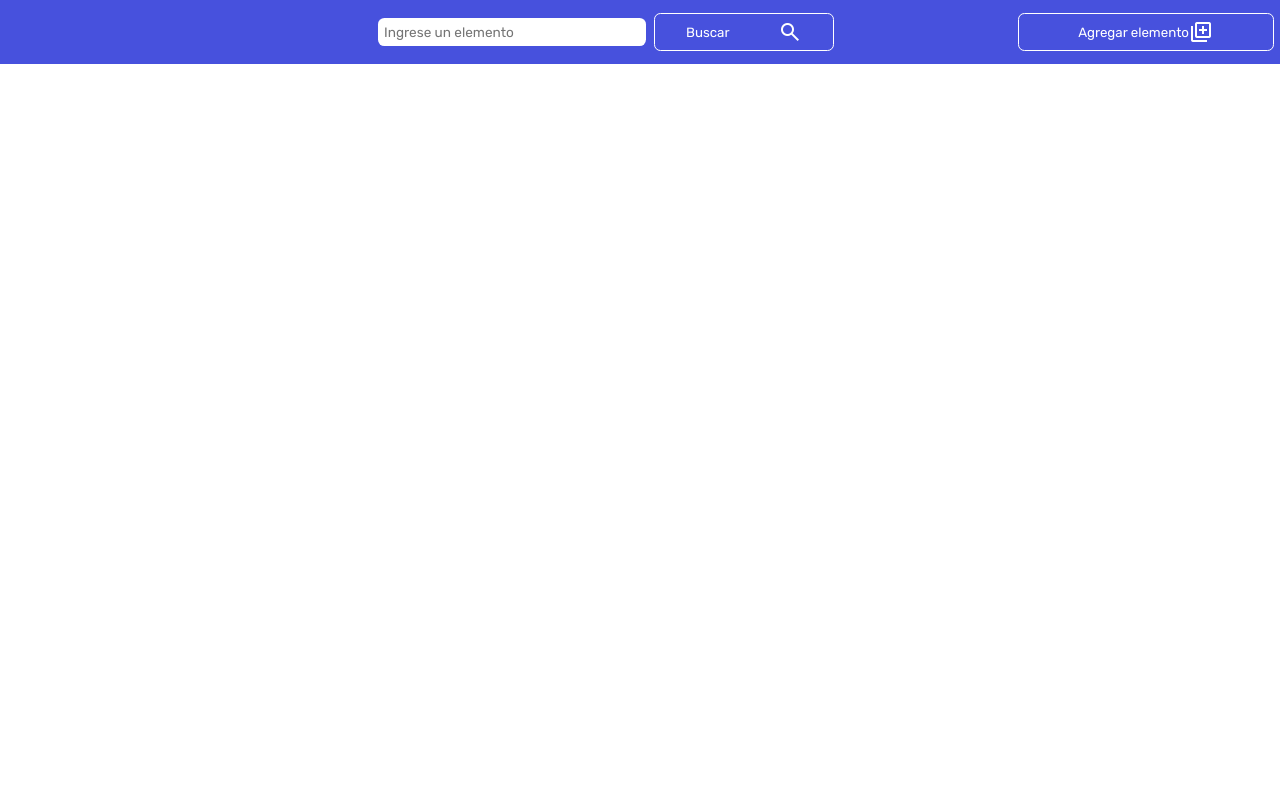
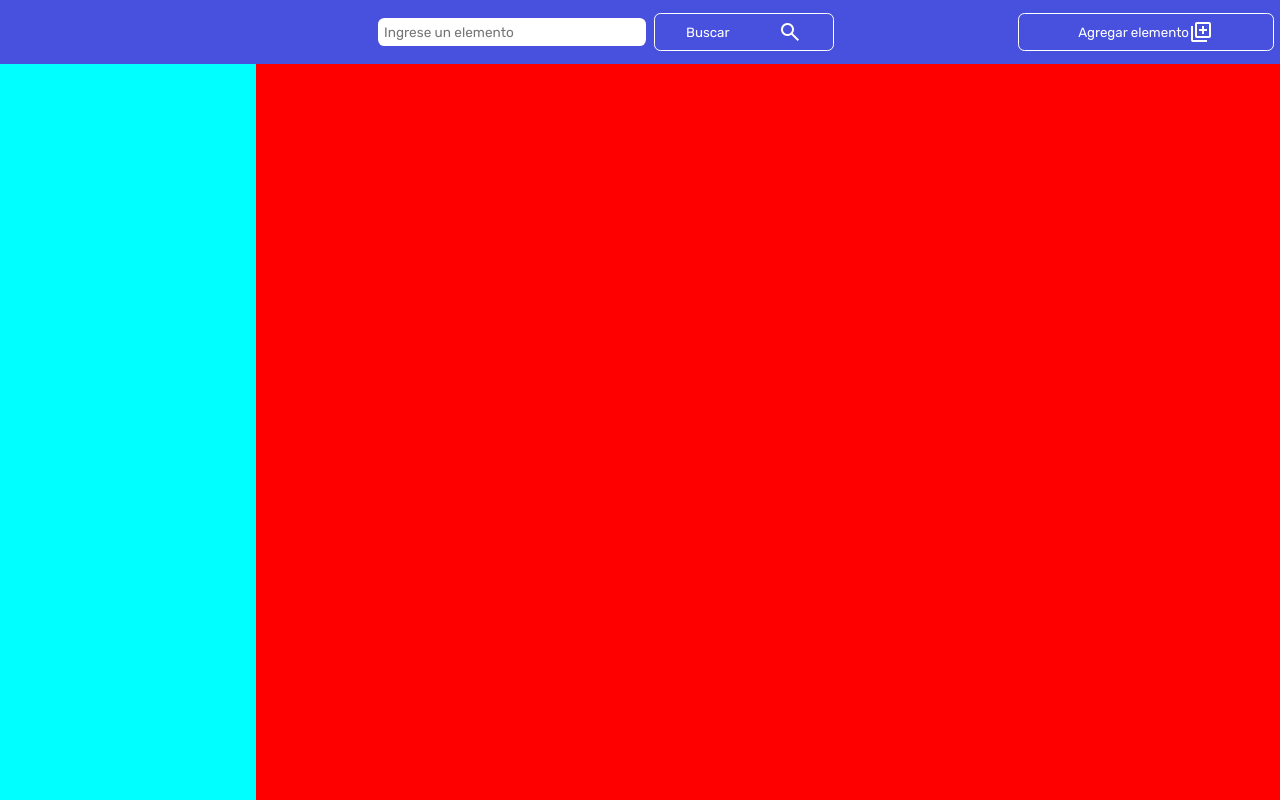
Before and after one commit to jpbiondo/trabajo-practico-integrador-js, a website built with Vite: page index.html in a window 1280 px wide. Built offline with nearby package versions, Linux system fonts and the light colour scheme.

Commit message:
Add main structure

```diff
--- a/index.html
+++ b/index.html
@@ -16,6 +16,7 @@
     <link rel="stylesheet" href="https://fonts.googleapis.com/css2?family=Material+Symbols+Outlined:opsz,wght,FILL,GRAD@24,400,0,0" />
   </head>
   <body>
+    <!-- HEADER -->
     <header>
       <div class="container__principalHeader">
         <div class="container__contentHeader">
@@ -39,6 +40,18 @@
         </div>
       </div>
     </header>
+
+    <!-- MAIN -->
+    <main>
+      <div class="container__view">
+        <div class="list">
+
+        </div>
+        <div class="store">
+
+        </div>
+      </div>
+    </main>
     <script type="module" src="/main.js"></script>
   </body>
 </html>
--- a/style.css
+++ b/style.css
@@ -1,9 +1,12 @@
+/* ==== GENERALES ==== */
 * {
   margin: 0;
   padding: 0;
   font-family: "Rubik", sans-serif;
 }
 
+
+/* ==== HEADER ==== */
 .container__principalHeader {
   width: 100vw;
   height: 8vh;
@@ -75,3 +78,19 @@
   background-color: #4f5aef;
   transition: .2s ease;
 }
+
+/* ==== MAIN ==== */
+.container__view {
+  display: grid;
+  grid-template-columns: .2fr .8fr;
+}
+
+.list {
+  background-color: aqua;
+  height: 92vh;
+}
+
+.store {
+  background-color: red;
+  height: 92vh;
+}
```
